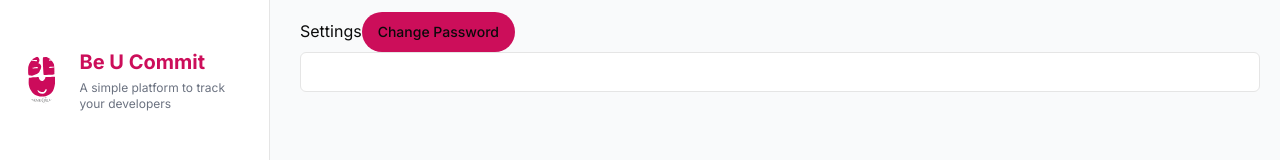
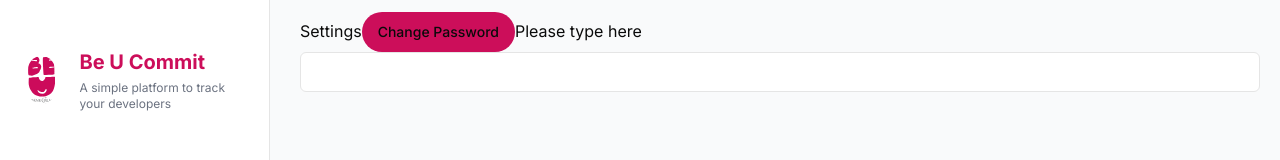
Before and after one commit to irfanghapar/be-u-commit, a Next.js app: page /settings in a window 1280 px wide. Shown: the top 160 px of the page. Built offline with nearby package versions, Linux system fonts and the light colour scheme.

Commit message:
update settings

```diff
--- a/app/(route)/(main)/settings/page.tsx
+++ b/app/(route)/(main)/settings/page.tsx
@@ -6,6 +6,7 @@ export default function settings () {
     <div>
       Settings
       <Button className="rounded-full">Change Password</Button>
+      <span>Please type here</span>
       <Input></Input>
     </div>
   )
```
